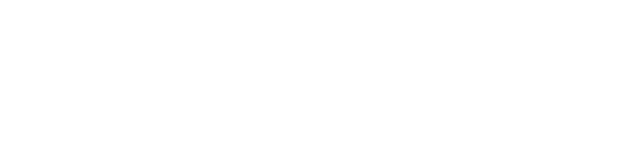
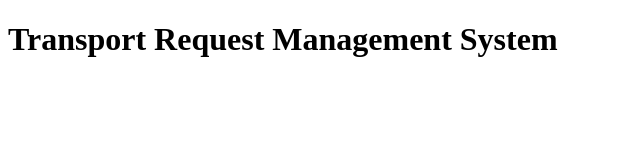
Before and after one commit to Paul-dir/php_project, a plain HTML site: page index.html in a window 1280 px wide. Shown: the whole page, without its empty margins (0-640 px from the left). Drawn offline with Linux system fonts and the light colour scheme.

Commit message:
giving the title

```diff
--- a/index.html
+++ b/index.html
@@ -6,6 +6,6 @@
     <title>php</title>
 </head>
 <body>
-
+    <h1>Transport Request Management System</h1>
 </body>
 </html>
```
